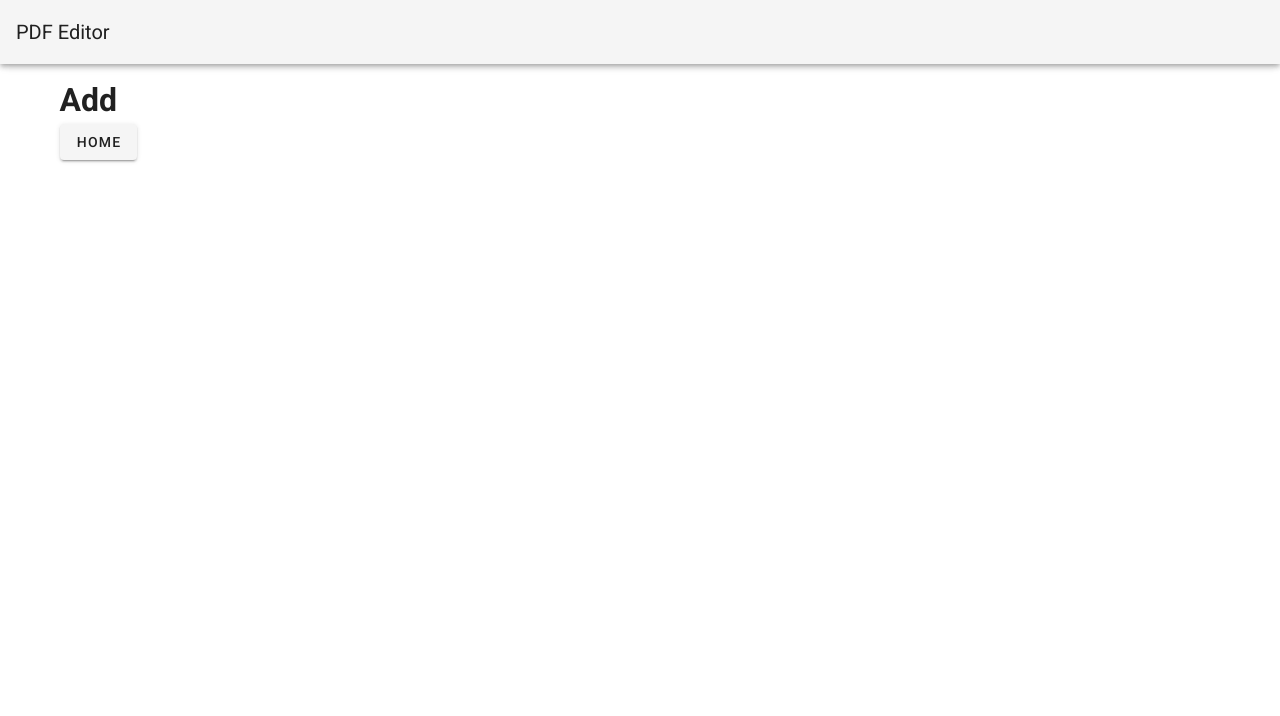
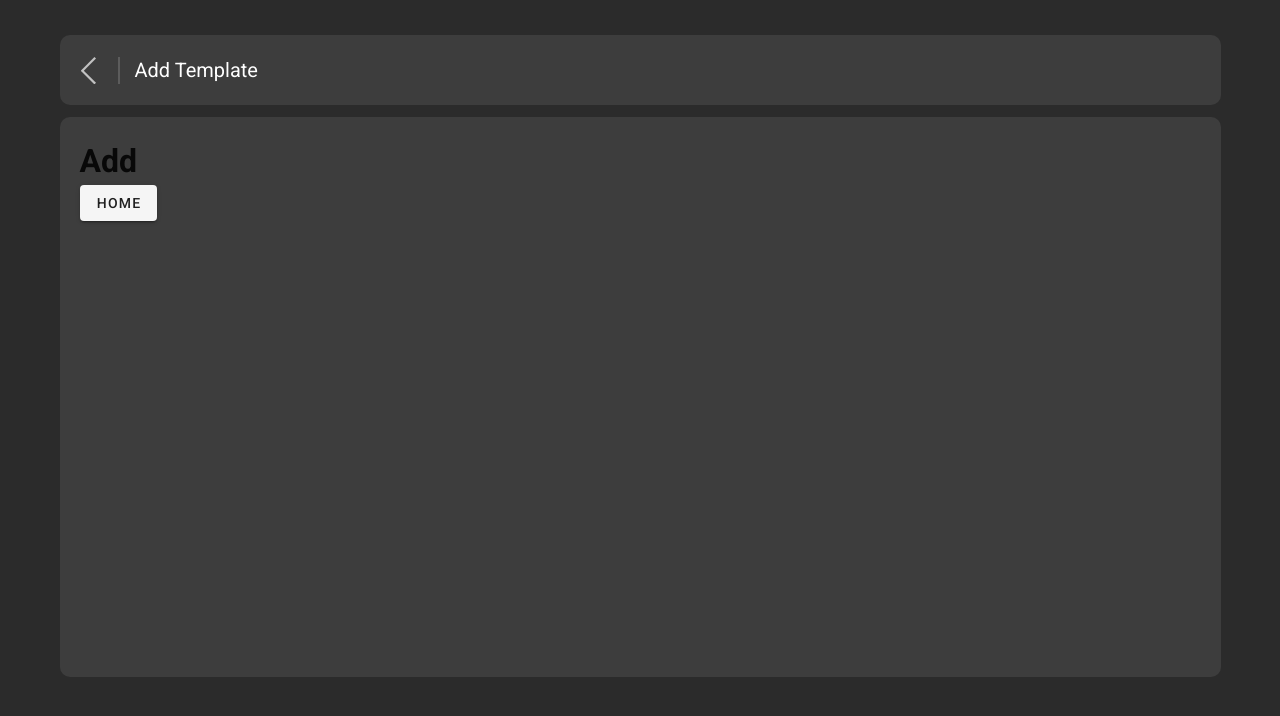
Before and after one commit to Tymen/invoice, a Vue app: page /#/template/add in a window 1280 px wide. Shown: the top 716 px of the page. Built offline with nearby package versions, Linux system fonts and the light colour scheme.

Commit message:
Added Animations and some functions

```diff
--- /dev/null
+++ b/event-bus.js
@@ -0,0 +1,3 @@
+// event-bus.js
+import Vue from 'vue';
+export const EventBus = new Vue();
--- a/src/App.vue
+++ b/src/App.vue
@@ -1,27 +1,200 @@
 <template>
   <v-app id="inspire">
-
-    <v-app-bar app>
-
-      <v-toolbar-title>PDF Editor</v-toolbar-title>
-    </v-app-bar>
-
     <v-main>
       <v-container>
-        <router-view></router-view>
+        <div class="titlebar">
+          <div class="dashboard">
+            <transition
+            :name="transitionName"
+            mode="out-in"
+            @beforeLeave="beforeLeave"
+            @enter="enter">
+            <div class="home" v-if="this.route === 'Home'">
+                <p>{{this.pages.Home}}</p>
+            </div>
+            </transition>
+          </div>
+          <div class="">
+            <transition
+            :name="transitionName"
+            mode="out-in"
+            @beforeLeave="beforeLeave"
+            @enter="enter">
+            <div class="menu-title" v-if="this.route === 'Create'">
+              <div class="back" v-on:click="home()">
+                <svg xmlns="http://www.w3.org/2000/svg" width="15" viewBox="0 0 20.505 37.474">
+                  <line id="Line_2" data-name="Line 2" y1="18.383" x2="18.383" transform="translate(1.061 1.061)" fill="none" stroke="#c2c2c2" stroke-width="3"/>
+                  <line id="Line_3" data-name="Line 3" x2="18.383" y2="18.383" transform="translate(1.061 18.03)" fill="none" stroke="#c2c2c2" stroke-width="3"/>
+                </svg>
+              </div>
+              <p>{{this.pages.Create}}</p>
+            </div>
+            </transition>
+          </div>
+          <div class="">
+            <transition
+            :name="transitionName"
+            mode="out-in"
+            @beforeLeave="beforeLeave"
+            @enter="enter">
+              <div class="menu-title" v-if="this.route === 'Add'">
+                <div class="back" v-on:click="home()">
+                  <svg xmlns="http://www.w3.org/2000/svg" width="15" viewBox="0 0 20.505 37.474">
+                    <line id="Line_2" data-name="Line 2" y1="18.383" x2="18.383" transform="translate(1.061 1.061)" fill="none" stroke="#c2c2c2" stroke-width="3"/>
+                    <line id="Line_3" data-name="Line 3" x2="18.383" y2="18.383" transform="translate(1.061 18.03)" fill="none" stroke="#c2c2c2" stroke-width="3"/>
+                  </svg>
+                </div>
+                <p>{{this.pages.Add}}</p>
+              </div>
+            </transition>
+          </div>
+        </div>
+        <div class="card-body">
+          <transition
+           :name="transitionName"
+            mode="out-in"
+            @beforeLeave="beforeLeave"
+            @enter="enter">
+          <router-view></router-view>
+          </transition>
+        </div>
       </v-container>
     </v-main>
   </v-app>
 </template>
 
 <script>
-
+import { EventBus } from "../event-bus"
+const DEFAULT_TRANSITION = 'fade';
 export default {
   name: 'App',
 
   components: {
   },
-  data: () => ({
-  }),
+  data(){
+    return {
+      route: "",
+      transitionName: DEFAULT_TRANSITION,
+      pages: {
+        Home: "Dashboard",
+        Create: "Create Document",
+        Add: "Add Template"
+      }
+    }
+  },
+  created() {
+    EventBus.$on("routeChange", (data) => {
+      this.route = ""
+      setTimeout(() => {
+        this.route = data;
+      }, 250)
+    })
+    this.$router.beforeEach((to, from, next) => {
+      let transitionName = to.meta.transitionName || from.meta.transitionName;
+
+      if (transitionName === 'slide') {
+        const toDepth = to.path.split('/').length;
+        const fromDepth = from.path.split('/').length;
+        transitionName = toDepth < fromDepth ? 'slide-right' : 'slide-left';
+      }
+
+      this.transitionName = transitionName || DEFAULT_TRANSITION;
+
+      next();
+    });
+  },
+  methods: {
+    beforeLeave(element) {
+      this.prevHeight = getComputedStyle(element).height;
+    },
+    enter(element) {
+      const { height } = getComputedStyle(element);
+
+      element.style.height = this.prevHeight;
+
+    setTimeout(() => {
+      element.style.height = height;
+    });
+    },
+    home() {
+      this.$router.push("/")
+    },
+    afterEnter(element) {
+      element.style.height = 'auto';
+    },
+  }
 };
 </script>
+<style>
+.slide-left-enter-active,
+.slide-left-leave-active,
+.slide-right-enter-active,
+.slide-right-leave-active {
+  transition-duration: 0.2s;
+  transition-property: height, opacity, transform;
+  transition-timing-function: cubic-bezier(0.55, 0, 0.1, 1);
+  overflow: hidden;
+}
+
+.slide-left-enter,
+.slide-right-leave-active {
+  opacity: 0;
+  transform: translate(2em, 0);
+}
+
+.slide-left-leave-active,
+.slide-right-enter {
+  opacity: 0;
+  transform: translate(-2em, 0);
+}
+  #inspire {
+    background-color: #2B2B2B;
+  }
+  .titlebar {
+    margin-top: 2%;
+    margin-bottom: 1%;
+    width: 100%;
+    background-color: #3D3D3D;
+    padding: 20px 0;
+    font-size: 20px;
+    min-height: 70px;
+    border-radius: 10px;
+    color: white;
+  }
+  .titlebar .dashboard {
+    width: inherit;
+    text-align: center;
+  }
+  .titlebar p {
+    margin-bottom: 0!important;
+  }
+  .card-body {
+    background-color: #3D3D3D;
+    min-height: 70vh;
+    border-radius: 10px;
+    padding: 20px;
+  }
+  .back {
+    display: flex;
+    align-items: center;
+    width: 60px;
+    justify-content: center;
+    border-right: 2px #5c5c5c solid;
+    margin-right: 15px;
+    cursor: pointer;
+  }
+  .back svg {
+    transition: .2s;
+  }
+  .back:hover svg{
+    opacity: 0.5;
+  }
+  .home {
+    width: 100%;
+    text-align: center;
+  }
+  .menu-title {
+    display: flex;
+    align-items: center;
+  }
+</style>
--- a/src/router/index.js
+++ b/src/router/index.js
@@ -15,12 +15,14 @@ const routes = [
   {
     path: '/template/add',
     name: 'Add',
-    component: Add
+    component: Add,
+    meta: { transitionName: 'slide' },
   },
   {
     path: '/template/create',
     name: 'Create',
-    component: Create
+    component: Create,
+    meta: { transitionName: 'slide' },
   }
 ]
 
--- a/src/store/global.js
+++ b/src/store/global.js
@@ -8,8 +8,14 @@ const globalActions = {
 }
 
 const globalMutations = {
-    addItem(state,payload) {
-        state[payload.resource].item = payload.result.data
+    setItem(state,payload) {
+        state[payload.resource].item = payload.result
+    },
+    setItems(state,payload) {
+        state[payload.resource].items = payload.result
+    },
+    setResult(state,payload) {
+        state[payload.resource].result = payload.result
     },
     updateItems(state, payload) {
         state[payload.resource].items = payload.result.data;
--- a/src/store/modules/template.js
+++ b/src/store/modules/template.js
@@ -6,18 +6,60 @@ const state =
 {
     template: {
         item: {
-            data:{
+        },
+        items: {
+        },
+        result: {
 
-            }
         }
     }
 };
 
 const getters = {
-    getTemplate: state => state.template.item.data,
+    getTemplates: state => state.template.items,
+    getTemplate: state => state.template.item,
+    getResult: state => state.template.result
 };
 
 const actions = {
+    get({ commit }, {resource}) {
+        return new Promise((resolve, reject) =>
+        {
+            try {
+                let getPath = process.cwd() + "/src/templates/";
+                let getTemplates = fs.readdirSync(getPath);
+                commit('setItems',
+                {
+                    resource: resource,
+                    result: getTemplates
+                })
+                resolve("test")
+            }catch(err){
+                console.log(err)
+                reject(err)
+            }
+        })
+    },
+    set({ commit }, {resource, data}){
+        return new Promise((resolve, reject) =>
+        {
+            try {
+                let getPath = process.cwd() + "/src/templates/";
+                let getTemplatePath = getPath + data;
+                let rawdata = fs.readFileSync(path.resolve(getTemplatePath + "/config.json"));
+                let getTemplate = JSON.parse(rawdata);
+                commit("setItem",
+                {
+                    resource: resource,
+                    result: getTemplate
+                })
+                resolve(getTemplate)
+            }catch(err){
+                console.log(err)
+                reject(err)
+            }
+        })
+    },
     create({ commit }, {resource, data}){
         return new Promise((resolve, reject) =>
         {
@@ -47,13 +89,12 @@ const actions = {
                     fs.writeFile("E:/Programma's/Documents/A-factuur/template2.html", template, (error) => {
                         console.log(error)
                     });
-                    commit('addItem',
+                    commit('setResult',
                     {
                         resource: resource,
                         result: template
                     })
                     console.log("done")
-                    console.log(template)
                 });
                 console.log(data)
                 // ipcRenderer.send('test')
@@ -74,7 +115,7 @@ const actions = {
 }
 
 const mutations = {
-    ...globalMutations
+    ...globalMutations,
 }
 
 export default {
--- a/src/views/Template/Add.vue
+++ b/src/views/Template/Add.vue
@@ -4,3 +4,11 @@
     <v-btn to="/">home</v-btn>
   </div>
 </template>
+<script>
+import { EventBus } from "../../../event-bus"
+export default {
+  created() {
+    EventBus.$emit("routeChange", "Add")
+  }
+}
+</script>
--- a/src/views/Template/Create.vue
+++ b/src/views/Template/Create.vue
@@ -1,19 +1,99 @@
 <template>
   <div class="about">
-    <h1>Create</h1>
+    <div v-if="show" class="selector">
+      <v-col
+        class="d-flex"
+        cols="12"
+        sm="6"
+      >
+      <div class="select-title">
+        <p>Select Template</p>
+      </div>
+      <div class="sub-selector">
+        <v-select
+          :items="this.getTemplates"
+          outlined
+          v-model="template"
+        ></v-select>
+        <v-btn class="submit-template" v-on:click="selectTemplate()">Submit</v-btn>
+      </div>
+      </v-col>
+    </div>
+    <div v-else class="">
     <v-btn v-on:click="test()">test</v-btn>
     <v-btn to="/">home</v-btn>
+    </div>
   </div>
 </template>
 <script>
-import {mapActions} from "vuex"
+import {mapActions, mapGetters} from "vuex"
+import { EventBus } from "../../../event-bus"
 const domain = "template"
 export default {
+  data: () => {
+    return {
+      show: true,
+      template: '',
+    }
+  },
+  computed: {
+    ...mapGetters(domain, ["getTemplates", "getTemplate"]),
+  },
   methods: {
-    ...mapActions(domain, ["create"]),
+    ...mapActions(domain, ["create", "get", "set"]),
     test () {
       this.create({resource: domain, data: "Test"})
+    },
+    selectTemplate(){
+      this.set({resource: domain, data: this.template})
+      this.show = false;
+      console.log(this.template);
     }
+  },
+  created() {
+    EventBus.$emit("routeChange", "Create")
+    this.get({resource: domain})
+    this.template = this.getTemplates[0]
+    console.log(this.getTemplates)
   }
 }
 </script>
+<style scoped>
+  .selector {
+    display: flex;
+    width: 100%;
+    height: inherit;
+    min-height: inherit;
+    justify-content: center;
+    align-items: center;
+  }
+  .d-flex {
+    flex-direction: column;
+  }
+  .about {
+    height: inherit!important;
+    min-height: inherit!important;
+  }
+  .submit-template {
+    height: 56px!important;
+    margin-left: 10px;
+    background-color: #2B2B2B!important;
+    color: white!important;
+  }
+  .submit-template:hover {
+    background-color: #363636!important;
+  }
+  .select-title {
+    width: 100%;
+    border-bottom: #535353 solid 2px;
+    color: white;
+    margin-bottom: 10px;
+  }
+  .select-title p {
+    margin: 0;
+    font-size: 20px;
+  }
+  .sub-selector {
+    display: flex;
+  }
+</style>
```
Also changed, not shown: src/background.js (+5 -3 lines), src/views/Home.vue (+25 -2 lines), src/assets/logo.png, 1 other file (tests, documents, lock files or other folders).
